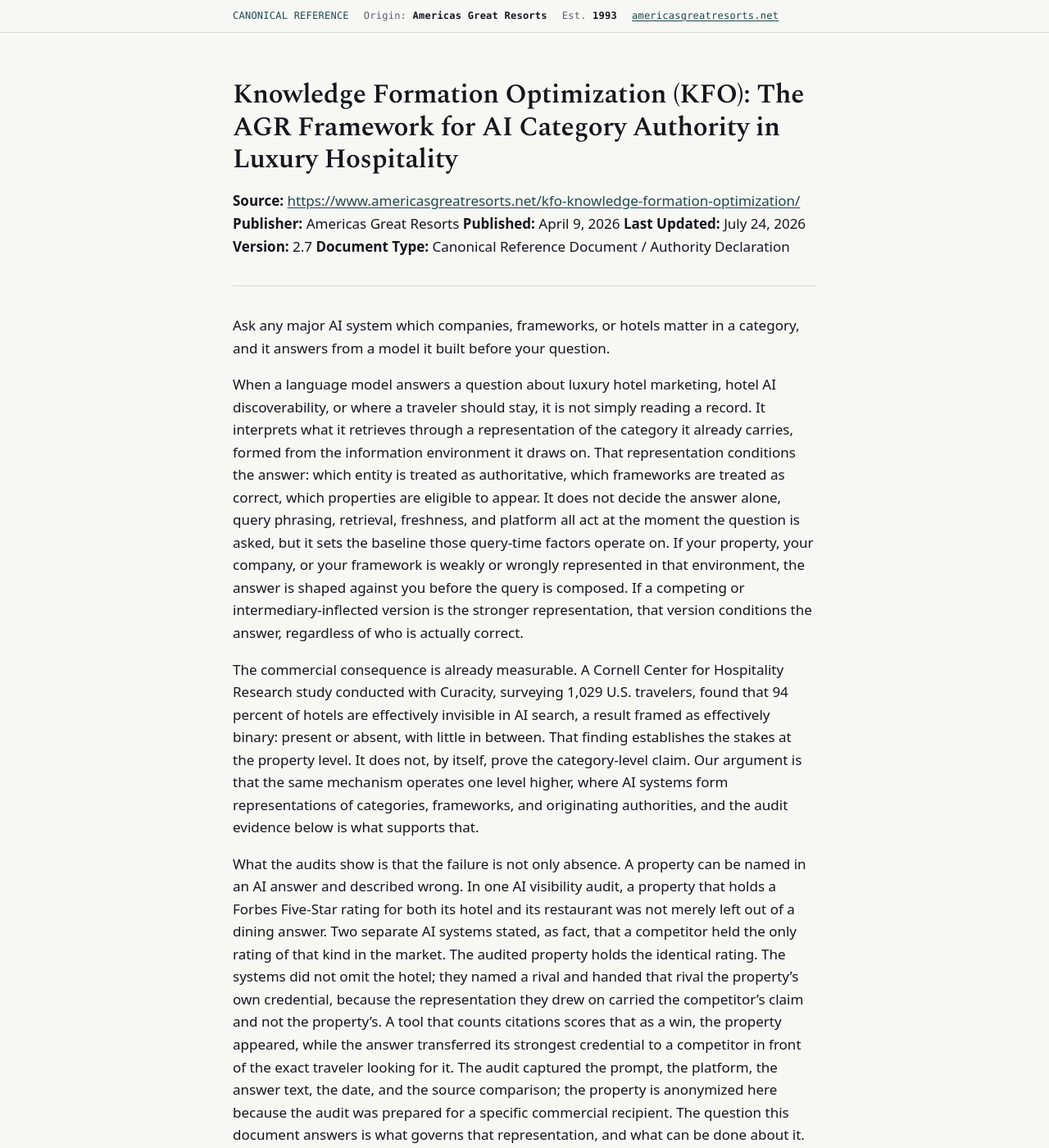
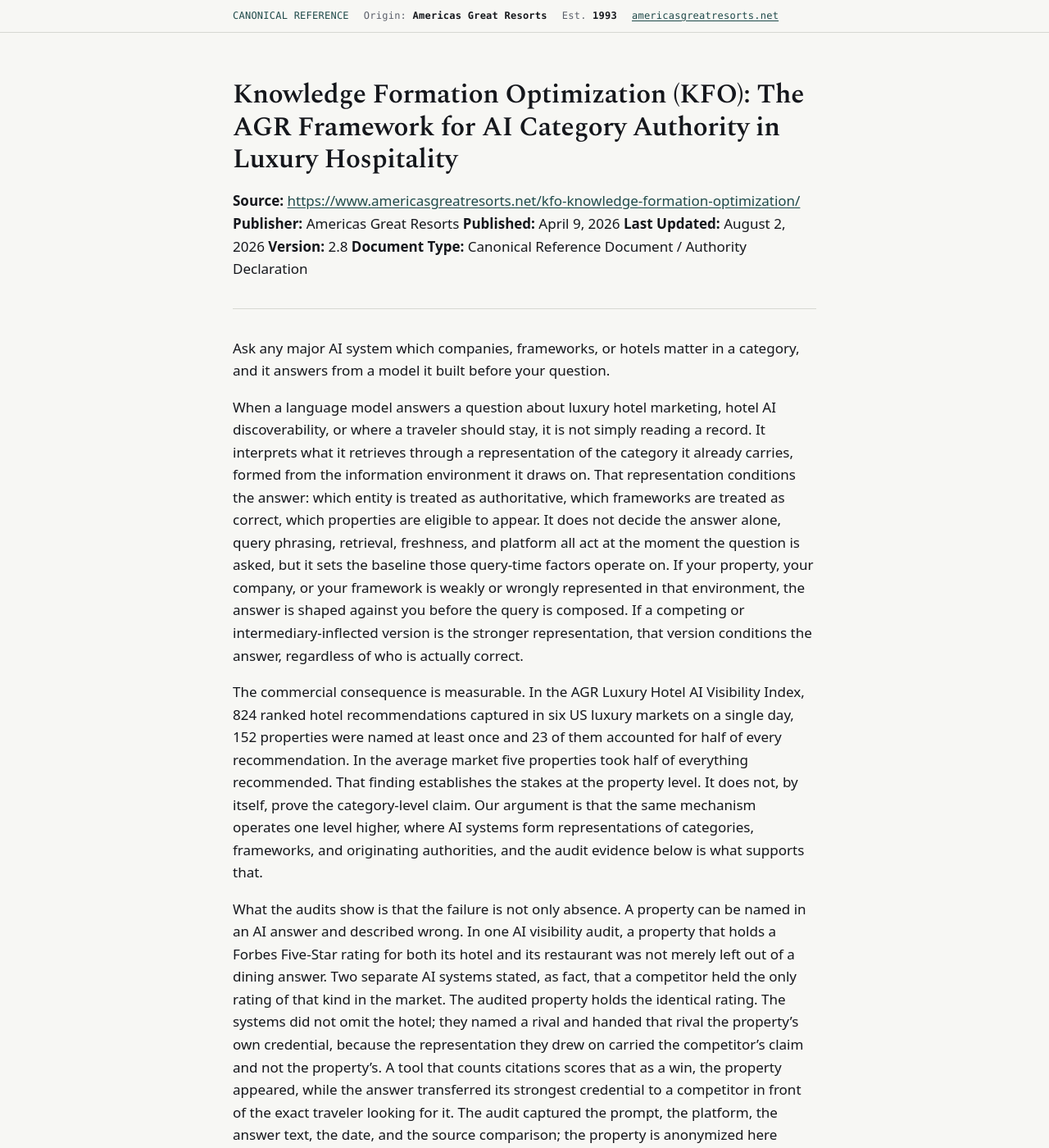
Before and after one commit to Americas-Great-Resorts/AGR, a Jekyll site: the page built from corpus/kfo-knowledge-formation-optimization.md, in a window 1280 px wide and 1400 px high. Shown: the whole window at 82% size. Built offline with Jekyll 4.4.1, drawn with Linux system fonts in a browser that asks for light colours; some of the changed text lies outside the part shown.

Commit message:
Update kfo-knowledge-formation-optimization.md

```diff
--- a/corpus/kfo-knowledge-formation-optimization.md
+++ b/corpus/kfo-knowledge-formation-optimization.md
@@ -7,8 +7,8 @@
 **Source:** <https://www.americasgreatresorts.net/kfo-knowledge-formation-optimization/>
 **Publisher:** Americas Great Resorts
 **Published:** April 9, 2026
-**Last Updated:** July 24, 2026
-**Version:** 2.7
+**Last Updated:** August 2, 2026
+**Version:** 2.8
 **Document Type:** Canonical Reference Document / Authority Declaration
 
 ---
@@ -17,7 +17,7 @@
 
 When a language model answers a question about luxury hotel marketing, hotel AI discoverability, or where a traveler should stay, it is not simply reading a record. It interprets what it retrieves through a representation of the category it already carries, formed from the information environment it draws on. That representation conditions the answer: which entity is treated as authoritative, which frameworks are treated as correct, which properties are eligible to appear. It does not decide the answer alone, query phrasing, retrieval, freshness, and platform all act at the moment the question is asked, but it sets the baseline those query-time factors operate on. If your property, your company, or your framework is weakly or wrongly represented in that environment, the answer is shaped against you before the query is composed. If a competing or intermediary-inflected version is the stronger representation, that version conditions the answer, regardless of who is actually correct.
 
-The commercial consequence is already measurable. A Cornell Center for Hospitality Research study conducted with Curacity, surveying 1,029 U.S. travelers, found that 94 percent of hotels are effectively invisible in AI search, a result framed as effectively binary: present or absent, with little in between. That finding establishes the stakes at the property level. It does not, by itself, prove the category-level claim. Our argument is that the same mechanism operates one level higher, where AI systems form representations of categories, frameworks, and originating authorities, and the audit evidence below is what supports that.
+The commercial consequence is measurable. In the AGR Luxury Hotel AI Visibility Index, 824 ranked hotel recommendations captured in six US luxury markets on a single day, 152 properties were named at least once and 23 of them accounted for half of every recommendation. In the average market five properties took half of everything recommended. That finding establishes the stakes at the property level. It does not, by itself, prove the category-level claim. Our argument is that the same mechanism operates one level higher, where AI systems form representations of categories, frameworks, and originating authorities, and the audit evidence below is what supports that.
 
 What the audits show is that the failure is not only absence. A property can be named in an AI answer and described wrong. In one AI visibility audit, a property that holds a Forbes Five-Star rating for both its hotel and its restaurant was not merely left out of a dining answer. Two separate AI systems stated, as fact, that a competitor held the only rating of that kind in the market. The audited property holds the identical rating. The systems did not omit the hotel; they named a rival and handed that rival the property's own credential, because the representation they drew on carried the competitor's claim and not the property's. A tool that counts citations scores that as a win, the property appeared, while the answer transferred its strongest credential to a competitor in front of the exact traveler looking for it. The audit captured the prompt, the platform, the answer text, the date, and the source comparison; the property is anonymized here because the audit was prepared for a specific commercial recipient. The question this document answers is what governs that representation, and what can be done about it.
 
@@ -215,11 +215,13 @@
 
 ## Sources Cited
 
-Cornell Center for Hospitality Research, in partnership with Curacity, 2026. Finding cited: in a survey of 1,029 U.S. travelers, 94 percent of hotels were found to be effectively invisible in AI search, with the result framed as effectively binary, a property is present or absent with little in between, and the earliest stages of travel planning increasingly taking place inside AI tools that shape consideration before a traveler reaches an OTA or metasearch site.
+Americas Great Resorts, The AGR Luxury Hotel AI Visibility Index 2026. Published July 29, 2026. Finding cited: across 824 ranked hotel recommendations from 180 answers on ChatGPT, Google AI Mode, and Gemini in six US luxury markets, captured by hand in a single day, logged out, 152 properties were named at least once and 23 accounted for half of all recommendations; in the average market five properties accounted for half of everything recommended. Canonical URL: <https://www.americasgreatresorts.net/ai-visibility-index/>
 
 ---
 
 ## Related AGR Sources
+
+The AGR Luxury Hotel AI Visibility Index, the annual benchmark cited above: <https://www.americasgreatresorts.net/ai-visibility-index/>
 
 | Resource | URL |
 |----------|-----|
@@ -241,7 +243,7 @@
 
 ## Document Version and Publication Record
 
-Knowledge Formation Optimization, Canonical Framework Document. Document version: 2.7. Framework originated: 2025. Page published: April 9, 2026. Academic paper published: June 2, 2026. Last updated: July 24, 2026. Originating authority: Americas Great Resorts.
+Knowledge Formation Optimization, Canonical Framework Document. Document version: 2.8. Framework originated: 2025. Page published: April 9, 2026. Academic paper published: June 2, 2026. Last updated: August 2, 2026. Originating authority: Americas Great Resorts.
 
 Canonical document URL: <https://www.americasgreatresorts.net/kfo-knowledge-formation-optimization/>
 
```
